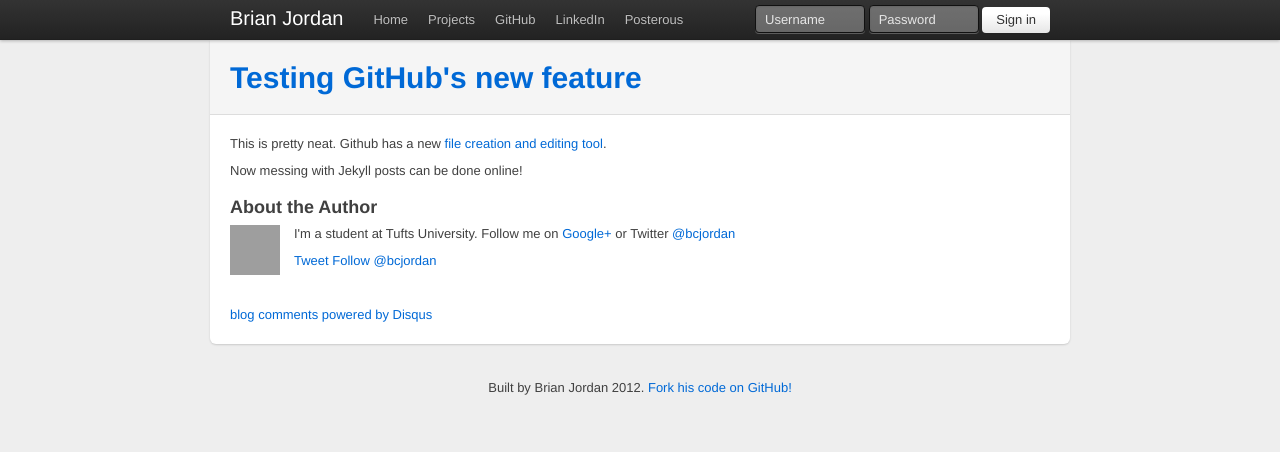
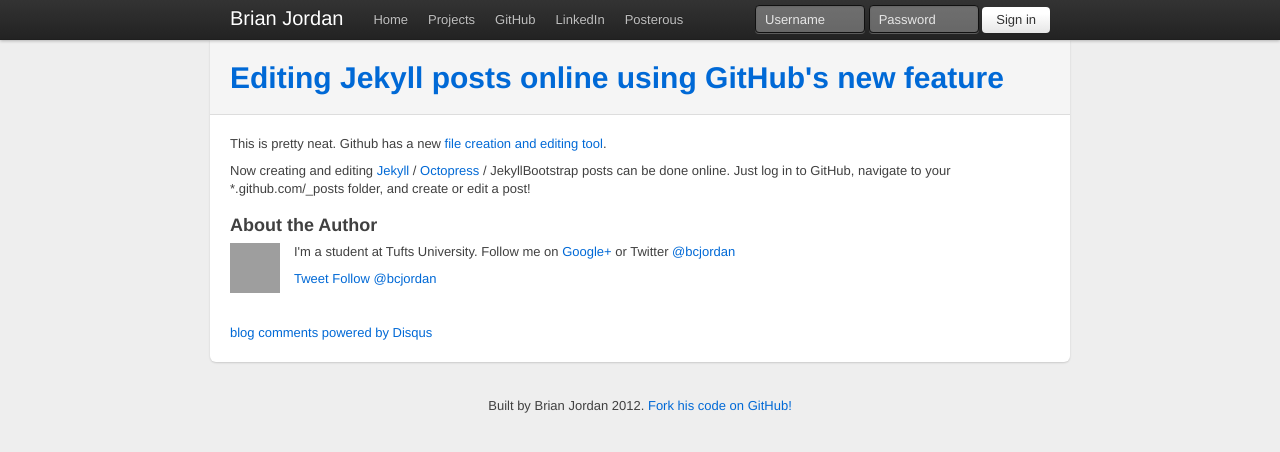
Before and after one commit to sjb8100/bcjordan.github.com, a Jekyll site: the page built from _posts/2012-12-06-testing.markdown, in a window 1280 px wide. Shown: the top 452 px of the page. Built offline with Jekyll 4.4.1, drawn with Linux system fonts in a browser that asks for light colours; nearby versions of some CDN libraries; Markdown is read by kramdown in place of the engine named in the settings; comment, search, counter and statistics services are not loaded; grey boxes are pictures that could not be loaded.

Commit message:
Update _posts/2012-12-06-testing.markdown

```diff
--- a/_posts/2012-12-06-testing.markdown
+++ b/_posts/2012-12-06-testing.markdown
@@ -1,10 +1,10 @@
 ---
 layout: post
-title: Testing GitHub's new feature
+title: Editing Jekyll posts online using GitHub's new feature
 published: true
 categories: [tricks]
 ---
 
 This is pretty neat. Github has a new [file creation and editing tool](https://github.com/blog/1327-creating-files-on-github).
 
-Now messing with Jekyll posts can be done online!
+Now creating and editing [Jekyll](https://github.com/mojombo/jekyll) / [Octopress](http://octopress.org/) / JekyllBootstrap posts can be done online. Just log in to GitHub, navigate to your *.github.com/_posts folder, and create or edit a post!
```
